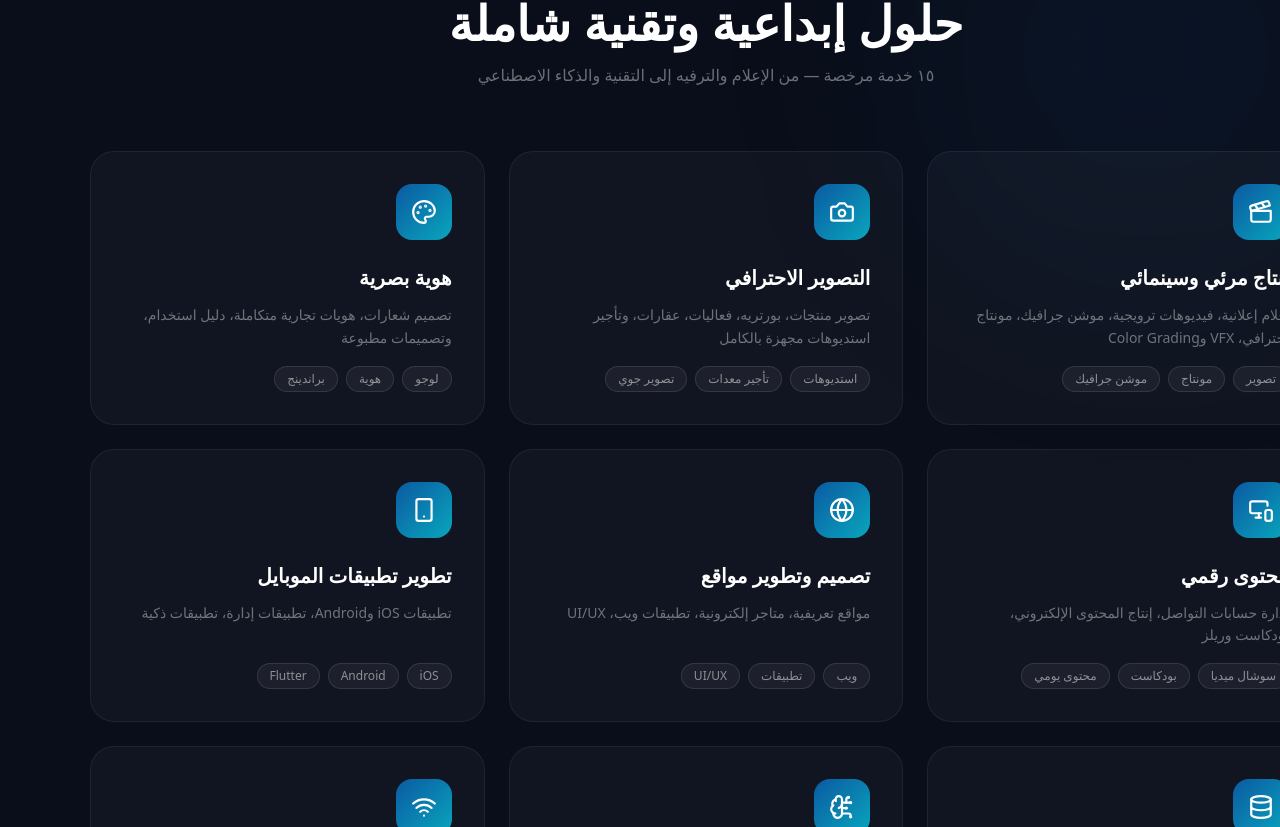
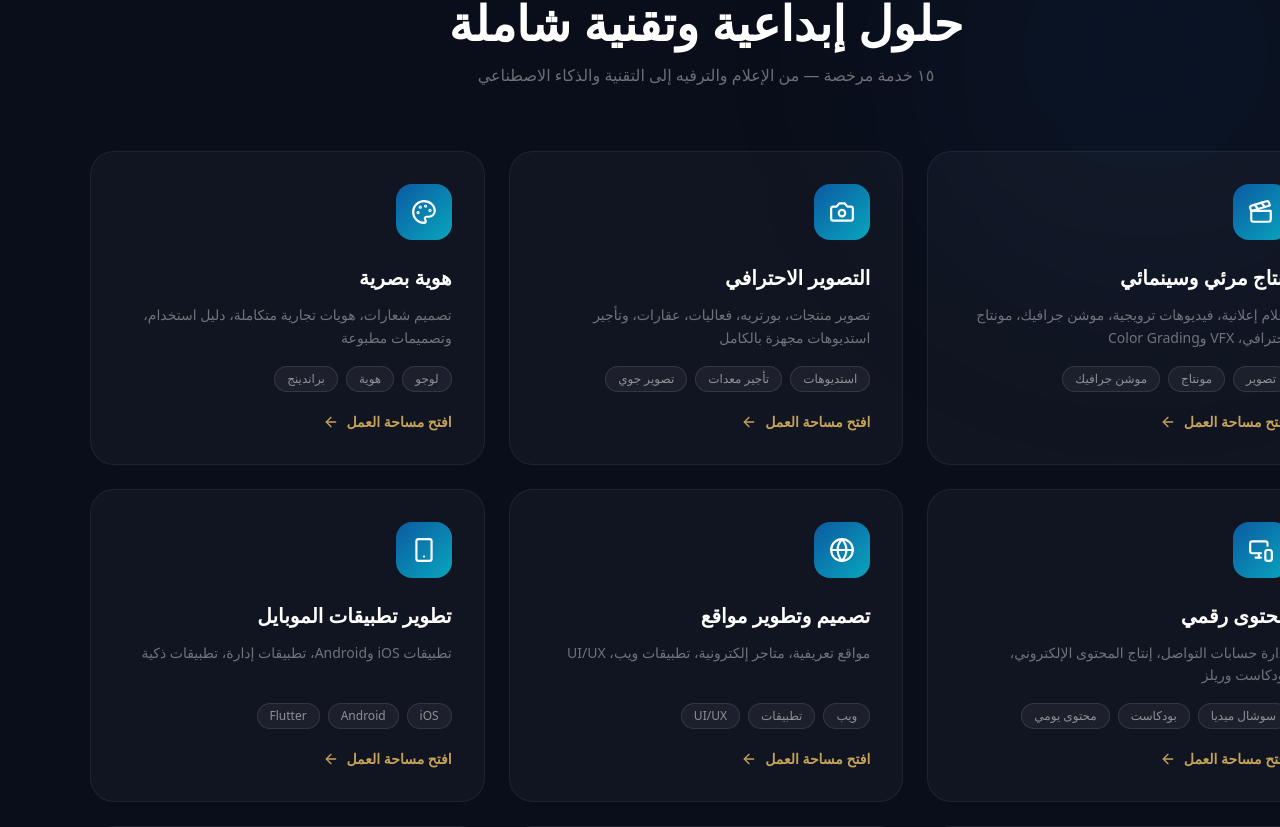
Before and after one commit to alzahrani6020/afaq-creative-site, a Next.js app: page / in a window 1280 px wide. Shown: the part 1853-2680 px from the top of the page. Built offline with nearby package versions, Linux system fonts and the light colour scheme; no server answers.

Commit message:
fix(services): route every service card to its workspace

```diff
--- a/components/Services.tsx
+++ b/components/Services.tsx
@@ -1,30 +1,32 @@
 'use client';
 
+import Link from 'next/link';
 import { motion } from 'framer-motion';
 import {
-  Palette, Video, Share2, Globe, Megaphone,
+  Palette, Globe, Megaphone,
   Clapperboard, MonitorSmartphone, Database, PartyPopper,
   Camera, Lightbulb, BrainCircuit, Smartphone, GraduationCap,
-  MessageSquare, BarChart3, Wifi
+  MessageSquare, BarChart3, Wifi, ArrowLeft
 } from 'lucide-react';
+import { siteServices } from '@/lib/site-services';
 
-const services = [
-  { icon: Clapperboard, title: 'إنتاج مرئي وسينمائي', desc: 'أفلام إعلانية، فيديوهات ترويجية، موشن جرافيك، مونتاج احترافي، VFX وColor Grading', tags: ['تصوير', 'مونتاج', 'موشن جرافيك'] },
-  { icon: Camera, title: 'التصوير الاحترافي', desc: 'تصوير منتجات، بورتريه، فعاليات، عقارات، وتأجير استديوهات مجهزة بالكامل', tags: ['استديوهات', 'تأجير معدات', 'تصوير جوي'] },
-  { icon: Palette, title: 'هوية بصرية', desc: 'تصميم شعارات، هويات تجارية متكاملة، دليل استخدام، وتصميمات مطبوعة', tags: ['لوجو', 'هوية', 'براندينج'] },
-  { icon: MonitorSmartphone, title: 'محتوى رقمي', desc: 'إدارة حسابات التواصل، إنتاج المحتوى الإلكتروني، بودكاست وريلز', tags: ['سوشال ميديا', 'بودكاست', 'محتوى يومي'] },
-  { icon: Globe, title: 'تصميم وتطوير مواقع', desc: 'مواقع تعريفية، متاجر إلكترونية، تطبيقات ويب، UI/UX', tags: ['ويب', 'تطبيقات', 'UI/UX'] },
-  { icon: Smartphone, title: 'تطوير تطبيقات الموبايل', desc: 'تطبيقات iOS وAndroid، تطبيقات إدارة، تطبيقات ذكية', tags: ['iOS', 'Android', 'Flutter'] },
-  { icon: Database, title: 'حلول تقنية وبرمجية', desc: 'تطوير البرامج، قواعد البيانات، أنظمة ERP/CRM، رقمنة', tags: ['برمجة', 'رقمنة', 'أنظمة إدارة'] },
-  { icon: BrainCircuit, title: 'الذكاء الاصطناعي', desc: 'حلول AI مخصصة، chatbots، معالجة اللغة الطبيعية، تحليل البيانات', tags: ['AI', 'Chatbots', 'NLP'] },
-  { icon: Wifi, title: 'شبكات الاتصالات', desc: 'تصميم وإدارة شبكات نقل الصوت والصورة والبيانات، خدمات الإنترنت', tags: ['شبكات', 'نقل البيانات'] },
-  { icon: PartyPopper, title: 'إدارة فعاليات ومواهب', desc: 'تنظيم مؤتمرات، حفلات تدشين، مهرجانات، كاستينج واكتشاف مواهب', tags: ['مؤتمرات', 'كاستينج', 'تنظيم'] },
-  { icon: GraduationCap, title: 'تدريب وتأهيل', desc: 'مراكز تدريب مهارات الموارد البشرية، دورات تقنية، تصوير ومونتاج', tags: ['دورات', 'تأهيل', 'مهارات'] },
-  { icon: Lightbulb, title: 'استشارات وريادة أعمال', desc: 'حاضنات أعمال تكنولوجية، دراسات متخصصة في IT، استشارات تقنية', tags: ['حاضنات', 'دراسات', 'استشارات'] },
-  { icon: MessageSquare, title: 'إنتاج محتوى إعلامي مرخص', desc: 'إنتاج المحتوى الإعلامي المرئي والمسموع المرخص من GCAM', tags: ['GCAM', 'إعلام', 'إذاعي'] },
-  { icon: BarChart3, title: 'تحليل بيانات وبحث علمي', desc: 'مشروعات البحث والتطوير العلمي، تحليل البيانات، مراكز استشارات', tags: ['R&D', 'تحليل', 'بحث'] },
-  { icon: Megaphone, title: 'حملات إعلانية ممولة', desc: 'إدارة حملات جوجل، ميتا، سناب، تيك توك — مع تحليل أداء', tags: ['Google', 'Meta', 'TikTok'] },
-];
+const serviceIcons = {
+  'visual-production': Clapperboard,
+  'professional-photography': Camera,
+  'visual-identity': Palette,
+  'digital-content': MonitorSmartphone,
+  'web-design-development': Globe,
+  'mobile-app-development': Smartphone,
+  'software-solutions': Database,
+  'artificial-intelligence': BrainCircuit,
+  'telecom-networks': Wifi,
+  'events-talents': PartyPopper,
+  'training-development': GraduationCap,
+  'consulting-entrepreneurship': Lightbulb,
+  'licensed-media-content': MessageSquare,
+  'data-analysis-research': BarChart3,
+  'paid-advertising': Megaphone,
+} as const;
 
 export function Services() {
   return (
@@ -42,21 +44,40 @@ export function Services() {
         </motion.div>
 
         <div className="grid md:grid-cols-2 lg:grid-cols-3 gap-6">
-          {services.map((s, i) => (
-            <motion.div key={s.title} initial={{ opacity: 0, y: 30 }} whileInView={{ opacity: 1, y: 0 }} viewport={{ once: true }} transition={{ delay: i * 0.05 }}
-              className="group relative p-8 rounded-3xl bg-white/[0.03] border border-white/[0.06] hover:border-afaq-gold/30 hover:bg-white/[0.06] transition-all duration-500 flex flex-col">
+          {siteServices.map((service, i) => {
+            const Icon = serviceIcons[service.slug as keyof typeof serviceIcons];
+
+            return (
+              <motion.div
+                key={service.slug}
+                initial={{ opacity: 0, y: 30 }}
+                whileInView={{ opacity: 1, y: 0 }}
+                viewport={{ once: true }}
+                transition={{ delay: i * 0.05 }}
+              >
+                <Link
+                  href={`/services/${service.slug}`}
+                  className="group relative p-8 rounded-3xl bg-white/[0.03] border border-white/[0.06] hover:border-afaq-gold/30 hover:bg-white/[0.06] transition-all duration-500 flex flex-col h-full"
+                  aria-label={`فتح مساحة عمل ${service.title}`}
+                >
                   <div className="w-14 h-14 rounded-2xl bg-gradient-to-br from-afaq-blue to-afaq-teal flex items-center justify-center mb-6 group-hover:scale-110 transition-transform">
-                <s.icon size={26} className="text-white" />
+                    {Icon && <Icon size={26} className="text-white" />}
                   </div>
-              <h3 className="text-xl font-bold text-white mb-3">{s.title}</h3>
-              <p className="text-white/40 leading-relaxed text-sm mb-4 flex-1">{s.desc}</p>
-              <div className="flex flex-wrap gap-2">
-                {s.tags.map((tag) => (
+                  <h3 className="text-xl font-bold text-white mb-3">{service.title}</h3>
+                  <p className="text-white/40 leading-relaxed text-sm mb-4 flex-1">{service.description}</p>
+                  <div className="flex flex-wrap gap-2 mb-5">
+                    {service.tags.map((tag) => (
                       <span key={tag} className="px-3 py-1 rounded-full bg-white/5 text-white/50 text-xs border border-white/10">{tag}</span>
                     ))}
                   </div>
+                  <span className="inline-flex items-center gap-2 text-afaq-gold text-sm font-bold">
+                    افتح مساحة العمل
+                    <ArrowLeft size={16} className="group-hover:-translate-x-1 transition-transform" />
+                  </span>
+                </Link>
               </motion.div>
-          ))}
+            );
+          })}
         </div>
       </div>
     </section>
```
Lines whose indentation alone changed are shown as unchanged.
